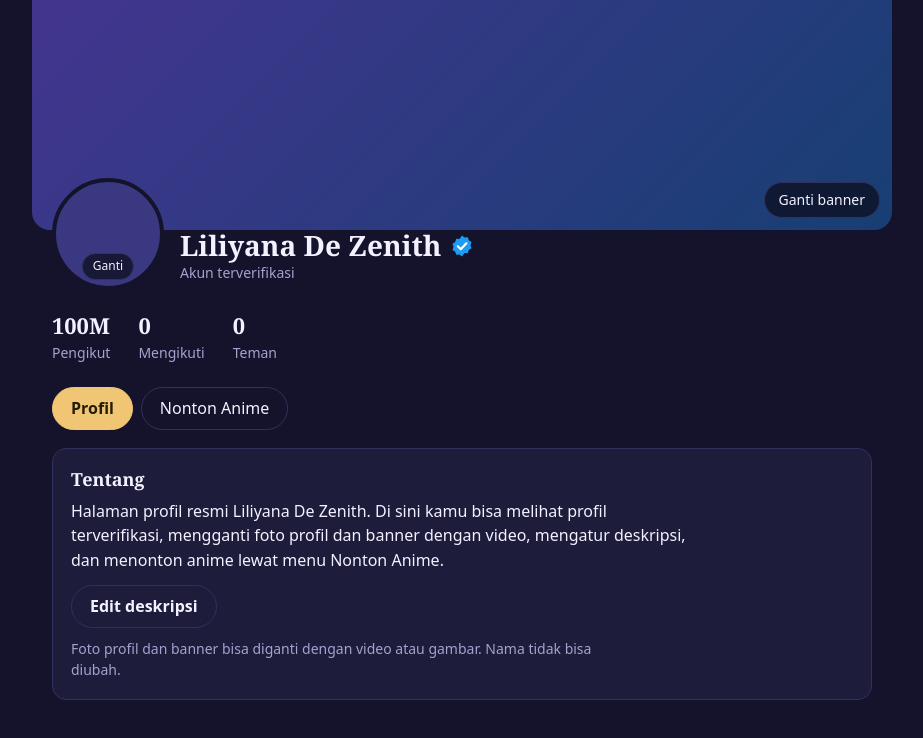
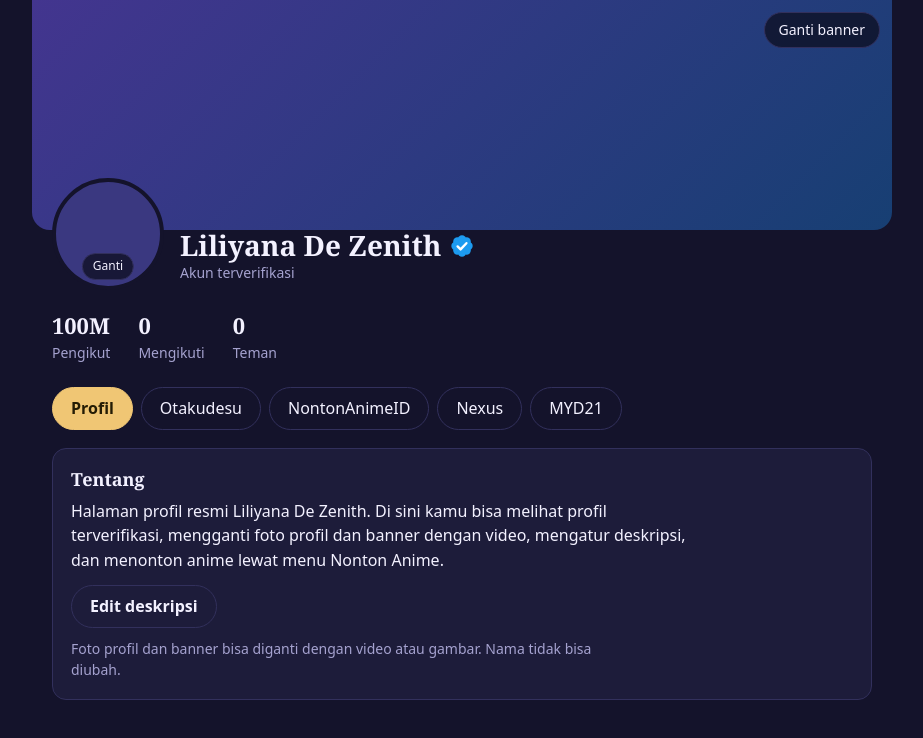
Before and after one commit to Liliyanaaa/My.Liliyana, a plain HTML site: page index.html in a window 1280 px wide. Shown: the whole page, without its empty margins (178-1101 px from the left). Drawn offline with Linux system fonts and the light colour scheme.

Commit message:
Add files via upload

```diff
--- a/index.html
+++ b/index.html
@@ -3,7 +3,7 @@
 <head>
 <meta charset="utf-8">
 <meta name="viewport" content="width=device-width,initial-scale=1">
-<title>Liliyana De Zenith</title>
+<title>Liliyana De Zenith (v2)</title>
 <style>
 :root{--bg:#14132b;--card:#1d1c3a;--line:#32305c;--tx:#f3f1ff;--mut:#a5a2cf;--gold:#f0c674;--blue:#1d9bf0}
 *{box-sizing:border-box;margin:0}
@@ -11,12 +11,13 @@ body{background:var(--bg);color:var(--tx);font:16px/1.55 system-ui,-apple-system
 .wrap{max-width:860px;margin:0 auto;padding-bottom:48px}
 button{font:inherit;cursor:pointer;color:inherit}
 :focus-visible{outline:2px solid var(--gold);outline-offset:2px}
-.banner{position:relative;height:230px;background:linear-gradient(135deg,#43358f,#173f73);overflow:hidden;border-radius:0 0 18px 18px}
+.banner{position:relative;cursor:pointer;height:230px;background:linear-gradient(135deg,#43358f,#173f73);overflow:hidden;border-radius:0 0 18px 18px}
 .banner video,.banner img,.av video,.av img{position:absolute;inset:0;width:100%;height:100%;object-fit:cover}
 .edit{position:absolute;z-index:2;background:rgba(10,10,25,.7);border:1px solid var(--line);border-radius:999px;padding:6px 14px;font-size:14px}
-.banner .edit{right:12px;bottom:12px}
-.head{display:flex;gap:16px;align-items:flex-end;padding:0 20px;margin-top:-52px;position:relative;z-index:3}
-.av{position:relative;width:112px;height:112px;flex:none;border-radius:50%;overflow:hidden;border:4px solid var(--bg);background:#3a3880}
+.banner .edit{right:12px;top:12px}
+.head{pointer-events:none;display:flex;gap:16px;align-items:flex-end;padding:0 20px;margin-top:-52px;position:relative;z-index:3}
+.head>*{pointer-events:auto}
+.av{cursor:pointer;position:relative;width:112px;height:112px;flex:none;border-radius:50%;overflow:hidden;border:4px solid var(--bg);background:#3a3880}
 .av .edit{left:50%;bottom:6px;transform:translateX(-50%);padding:3px 10px;font-size:12px}
 h1{font:700 28px/1.2 Georgia,"Times New Roman",serif;display:flex;align-items:center;gap:8px;flex-wrap:wrap}
 .vb{width:24px;height:24px;flex:none}
@@ -24,8 +25,8 @@ h1{font:700 28px/1.2 Georgia,"Times New Roman",serif;display:flex;align-items:ce
 .stats{display:flex;gap:28px;padding:20px 20px 0}
 .stats b{display:block;font:700 22px Georgia,serif}
 .stats span{color:var(--mut);font-size:14px}
-.tabs{display:flex;gap:8px;padding:22px 20px 0}
-.tabs button{background:none;border:1px solid var(--line);border-radius:999px;padding:8px 18px}
+.tabs{display:flex;gap:8px;padding:22px 20px 0;overflow-x:auto}
+.tabs button{white-space:nowrap;background:none;border:1px solid var(--line);border-radius:999px;padding:8px 18px}
 .tabs button[aria-selected=true]{background:var(--gold);color:#241c05;border-color:var(--gold);font-weight:600}
 section{padding:18px 20px 0}
 .card{background:var(--card);border:1px solid var(--line);border-radius:14px;padding:18px}
@@ -48,7 +49,7 @@ textarea{width:100%;min-height:130px;background:var(--bg);color:var(--tx);border
     <div class="av" id="av"><button class="edit" data-t="av">Ganti</button></div>
     <div style="padding-bottom:6px">
       <h1>Liliyana De Zenith
-        <svg class="vb" viewBox="0 0 24 24" role="img" aria-label="Terverifikasi"><title>Terverifikasi</title><path fill="#1d9bf0" d="M12 1.5l2.6 1.9 3.2-.2 1 3.1 2.7 1.8-1 3.1 1 3.1-2.7 1.8-1 3.1-3.2-.2L12 22.5l-2.6-1.9-3.2.2-1-3.1-2.7-1.8 1-3.1-1-3.1 2.7-1.8 1-3.1 3.2.2z"/><path fill="none" stroke="#fff" stroke-width="2.2" stroke-linecap="round" stroke-linejoin="round" d="M7.8 12.3l3 3 5.6-6"/></svg>
+        <svg class="vb" viewBox="0 0 24 24" role="img" aria-label="Terverifikasi"><title>Terverifikasi</title><g fill="#1d9bf0"><circle cx="12" cy="12" r="8"/><circle cx="18.5" cy="12" r="4.2"/><circle cx="16.6" cy="16.6" r="4.2"/><circle cx="12" cy="18.5" r="4.2"/><circle cx="7.4" cy="16.6" r="4.2"/><circle cx="5.5" cy="12" r="4.2"/><circle cx="7.4" cy="7.4" r="4.2"/><circle cx="12" cy="5.5" r="4.2"/><circle cx="16.6" cy="7.4" r="4.2"/></g><path fill="none" stroke="#fff" stroke-width="2.4" stroke-linecap="round" stroke-linejoin="round" d="M7.6 12.4l3 3 5.8-6.2"/></svg>
       </h1>
       <div class="sub">Akun terverifikasi</div>
     </div>
@@ -58,10 +59,7 @@ textarea{width:100%;min-height:130px;background:var(--bg);color:var(--tx);border
     <div><b>0</b><span>Mengikuti</span></div>
     <div><b>0</b><span>Teman</span></div>
   </div>
-  <div class="tabs" role="tablist">
-    <button role="tab" aria-selected="true" data-p="pro">Profil</button>
-    <button role="tab" aria-selected="false" data-p="ani">Nonton Anime</button>
-  </div>
+  <div class="tabs" role="tablist" id="tabs"></div>
 
   <section id="pro">
     <div class="card">
@@ -76,16 +74,13 @@ textarea{width:100%;min-height:130px;background:var(--bg);color:var(--tx);border
     </div>
   </section>
 
-  <section id="ani" hidden>
-    <iframe class="frame" id="fr" title="Nonton Anime" sandbox="allow-scripts allow-same-origin allow-forms" referrerpolicy="no-referrer" allowfullscreen></iframe>
-    <p class="note">Jika kotak di atas kosong, situs sumber menolak ditampilkan di dalam halaman ini. Pop up iklan dan pengalihan halaman diblokir.</p>
-  </section>
+  <section id="sites" hidden></section>
 </div>
 <input type="file" id="pick" accept="video/*,image/*" hidden>
 
 <script>
 // Blokir semua pop up dari halaman ini
-window.open=function(){return null};
+const realOpen=window.open.bind(window);window.open=function(){return null};
 const DEF="Halaman profil resmi Liliyana De Zenith. Di sini kamu bisa melihat profil terverifikasi, mengganti foto profil dan banner dengan video, mengatur deskripsi, dan menonton anime lewat menu Nonton Anime.";
 const $=s=>document.querySelector(s);
 const db=new Promise((ok,no)=>{const r=indexedDB.open('profil-liliyana',1);r.onupgradeneeded=()=>r.result.createObjectStore('k');r.onsuccess=()=>ok(r.result);r.onerror=no});
@@ -100,7 +95,7 @@ function show(box,blob){
   box.prepend(e);
 }
 let target=null;
-document.querySelectorAll('.edit').forEach(b=>b.onclick=()=>{target=b.dataset.t;$('#pick').value='';$('#pick').click()});
+[['banner','#banner'],['av','#av']].forEach(([t,q])=>$(q).onclick=()=>{target=t;$('#pick').value='';$('#pick').click()});
 $('#pick').onchange=async e=>{
   const f=e.target.files[0];if(!f||!target)return;
   show(target==='banner'?$('#banner'):$('#av'),f);
@@ -114,11 +109,21 @@ $('#pick').onchange=async e=>{
 $('#eo').onclick=()=>{$('#ta').value=$('#bio').textContent;$('#ed').hidden=false;$('#eb').hidden=true;$('#ta').focus()};
 $('#cn').onclick=()=>{$('#ed').hidden=true;$('#eb').hidden=false};
 $('#sv').onclick=async()=>{const v=$('#ta').value.trim()||DEF;$('#bio').textContent=v;await put('bio',v);$('#cn').click()};
-document.querySelectorAll('.tabs button').forEach(b=>b.onclick=()=>{
-  document.querySelectorAll('.tabs button').forEach(x=>x.setAttribute('aria-selected',x===b));
-  $('#pro').hidden=b.dataset.p!=='pro';$('#ani').hidden=b.dataset.p!=='ani';
-  if(b.dataset.p==='ani'&&!$('#fr').src)$('#fr').src=['https://otakudesu','blog/'].join('.');
+const SITES=[['Otakudesu','https://otakudesu.blog/'],['NontonAnimeID','https://s13.nontonanimeid.boats/'],['Nexus','https://nexus-sealyn-ai-deve-m9l5.bolt.host/'],['MYD21','https://myd21.com/']];
+const tabs=$('#tabs'),box=$('#sites');
+function pick(i){
+  tabs.querySelectorAll('button').forEach((x,j)=>x.setAttribute('aria-selected',j===i+1));
+  $('#pro').hidden=i!==-1;box.hidden=i===-1;
+  [...box.children].forEach((w,j)=>w.hidden=j!==i);
+  if(i>=0){const f=box.children[i].querySelector('iframe');if(!f.getAttribute('src'))f.src=SITES[i][1]}
+}
+['Profil',...SITES.map(x=>x[0])].forEach((n,j)=>{const b=document.createElement('button');b.setAttribute('role','tab');b.textContent=n;b.onclick=()=>pick(j-1);tabs.append(b)});
+SITES.forEach(([n,u])=>{
+  const w=document.createElement('div');w.hidden=true;
+  w.innerHTML='<iframe class="frame" sandbox="allow-scripts allow-same-origin allow-forms allow-presentation allow-modals" allow="fullscreen; autoplay" referrerpolicy="no-referrer" allowfullscreen></iframe><p class="note">Pop up iklan dan pengalihan halaman diblokir. Kotak kosong atau situs tidak bisa dipakai? Situs ini mungkin menolak dibuka di dalam halaman. <button class="btn alt">Buka di tab baru</button></p>';
+  w.querySelector('iframe').title=n;w.querySelector('button').onclick=()=>realOpen(u,'_blank','noopener');box.append(w);
 });
+pick(-1);
 </script>
 </body>
 </html>
```
